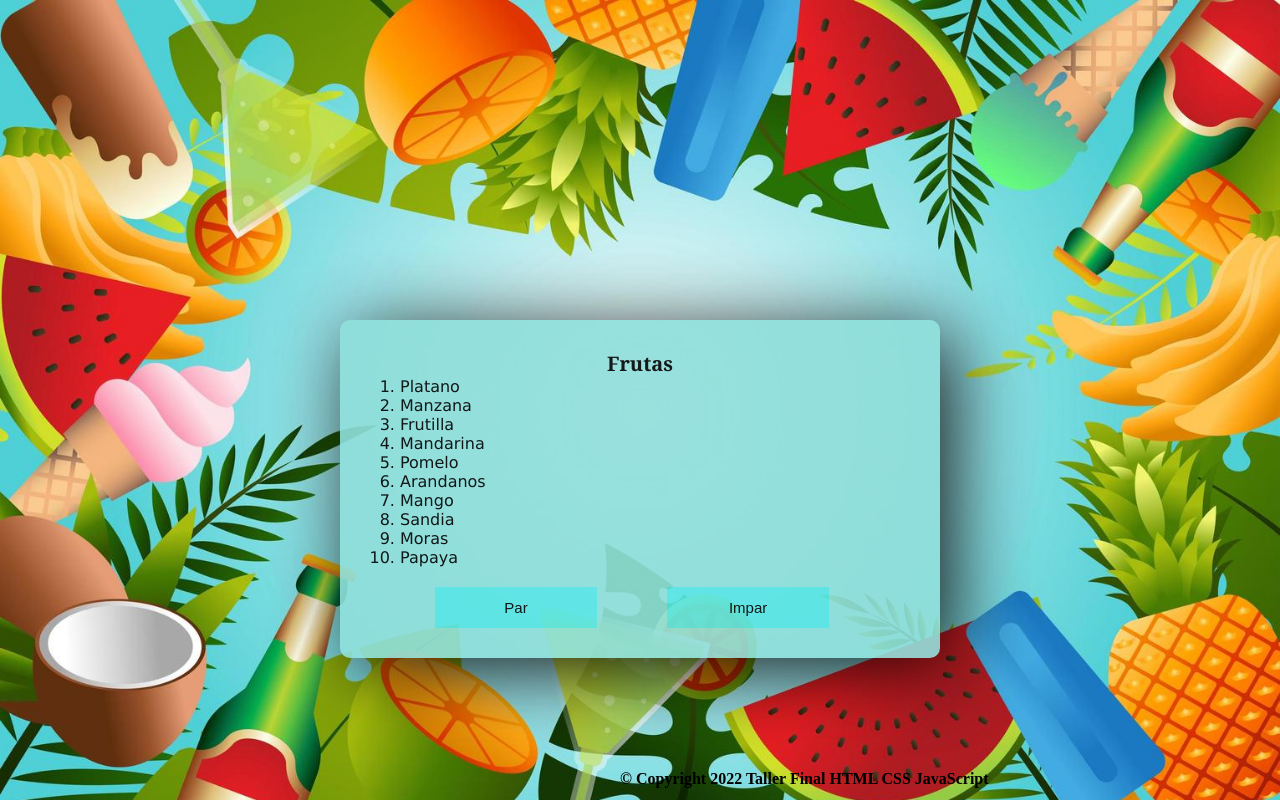
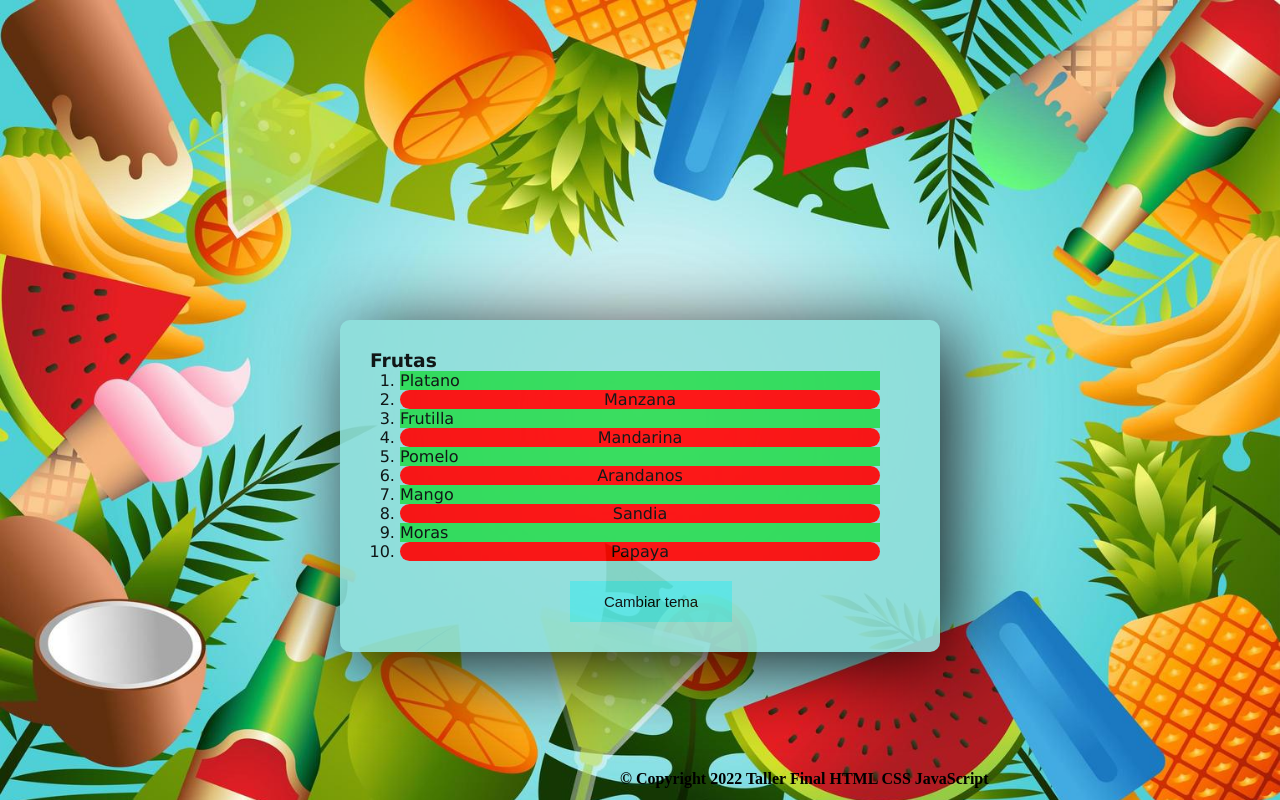
Before and after one commit to vafasca/HTML_CSS_JavaScript, a plain HTML site: page frutas.html in a window 1280 px wide. Drawn offline with Linux system fonts and the light colour scheme.

Commit message:
se corrigio el js para cambiar estilo y se quito en el css estilos no usados para frutas

```diff
--- a/css/style.css
+++ b/css/style.css
@@ -94,28 +94,32 @@
     background-color: rgb(61, 61, 63);
 }
 
-.reimpar {
-    background-color: pink;
+.par{
+    background-color: red;
+    border-radius: 20px;
+    text-align: center;
     cursor: pointer;
+    border-color: black;
 }
 
-.repar {
-    background-color: rgb(207, 69, 69);
-    cursor: pointer;
+.impar{
+    background-color: rgb(38, 218, 80);
 }
+
+
 
 .grupo-fruta .boton {
     width: 30%;
     padding: 12px;
     margin-top: 20px;
-    margin-left: 65px;
+    margin-left: 200px;
     border: none;
     font-size: 15px;
     background-color: rgb(87, 228, 228);
 }
 
 .grupo-fruta .boton:hover {
-    background-color: aqua;
+    background-color: rgb(5, 166, 241);
 }
 
 #footerFrutas {
--- a/frutas.html
+++ b/frutas.html
@@ -5,14 +5,13 @@
     <meta http-equiv="X-UA-Compatible" content="IE=edge">
     <meta name="viewport" content="width=device-width, initial-scale=1.0">
     <link rel="stylesheet" href="css/style.css">
-    <script src="js/final.js"></script>
     <title>Frutas</title>
 </head>
 <body class="fruit">
     <section class="grupo-fruta">
-        <h3 style="text-align: center; font-family:Georgia, 'Times New Roman', Times, serif; font-size: 20px;">Frutas</h3>
+        <h3>Frutas</h3>
         <ol class="lista">
-            <li class="impar">Platano</li>
+            <li id="par1" class="impar">Platano</li>
             <li class="par">Manzana</li>
             <li class="impar">Frutilla</li>
             <li class="par">Mandarina</li>
@@ -23,9 +22,9 @@
             <li class="impar">Moras</li>
             <li class="par">Papaya</li>
         </ol>
-        <input type="button" onclick="enviarPar()" class="boton" value="Par">
-        <input type="button" onclick="enviarImPar()" class="boton" value="Impar">
+        <input type="button" onclick="enviarImPar()" id="botonimpar" class="boton" value="Cambiar tema">
     </section>
     <footer id="footerFrutas" class="footer"><b>&copy; Copyright 2022 Taller Final HTML CSS JavaScript</b></footer>
+    <script src="js/final.js"></script>
 </body>
 </html>
--- a/js/final.js
+++ b/js/final.js
@@ -40,24 +40,21 @@ const reset = () => {
     document.getElementById("mensaje").value = "";
 }
 
+
+
 const enviarImPar = () => {
+    //document.getElementById("botonimpar").disabled = true;
     var impar = document.querySelectorAll(".impar");
     var par = document.querySelectorAll(".par");
-    var tam = impar.length;
-    console.log(tam);
     for (let index = 0; index < impar.length; index++) {
-        impar[index].classList.add("reimpar")
-        par[index].classList.remove("repar");
+        impar[index].classList.remove("impar");
+        impar[index].classList.toggle("par");
+        //
+        par[index].classList.remove("par");
+        par[index].classList.toggle("impar");
     }
 }
-const enviarPar = () => {
-    var par = document.querySelectorAll(".par");
-    var impar = document.querySelectorAll(".impar");
-    for (let index = 0; index < par.length; index++) {
-        par[index].classList.add("repar")
-        impar[index].classList.remove("reimpar");
-    }
-}
+
 
 const colorPortafolio = () =>{
     var cambiar = document.querySelector(".titulo");
```
